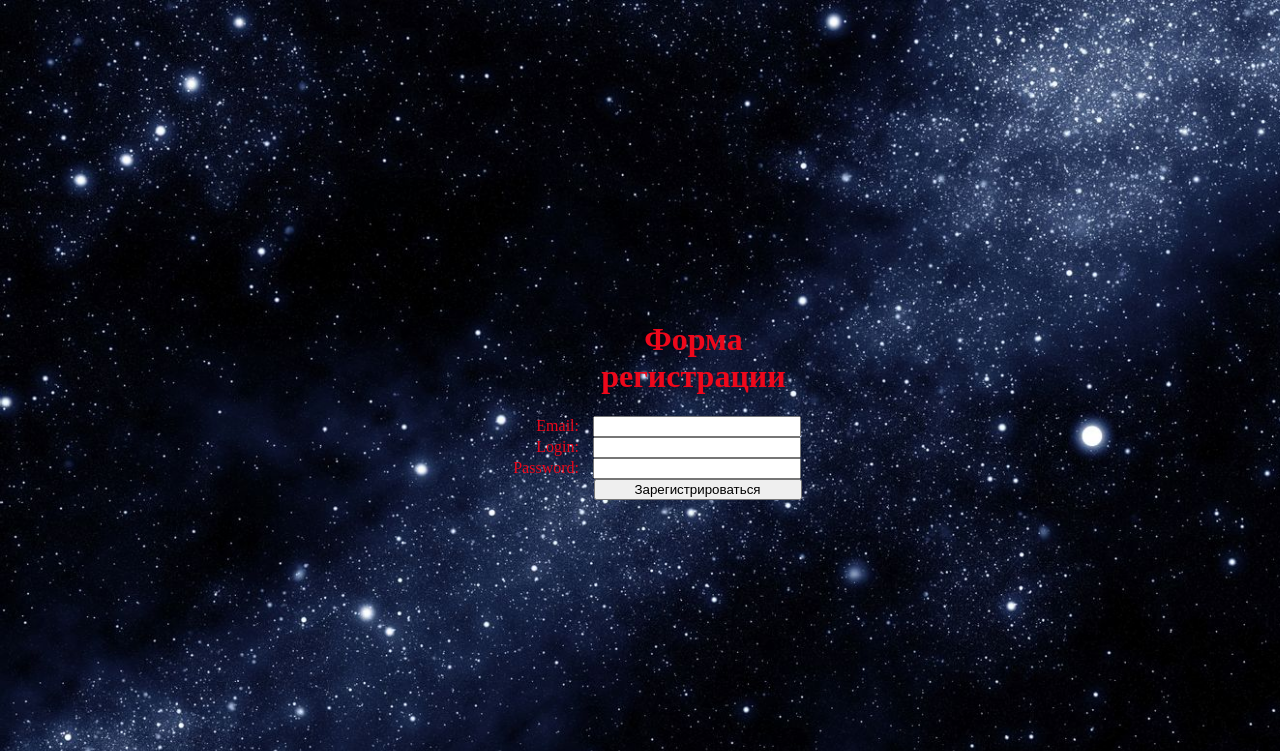
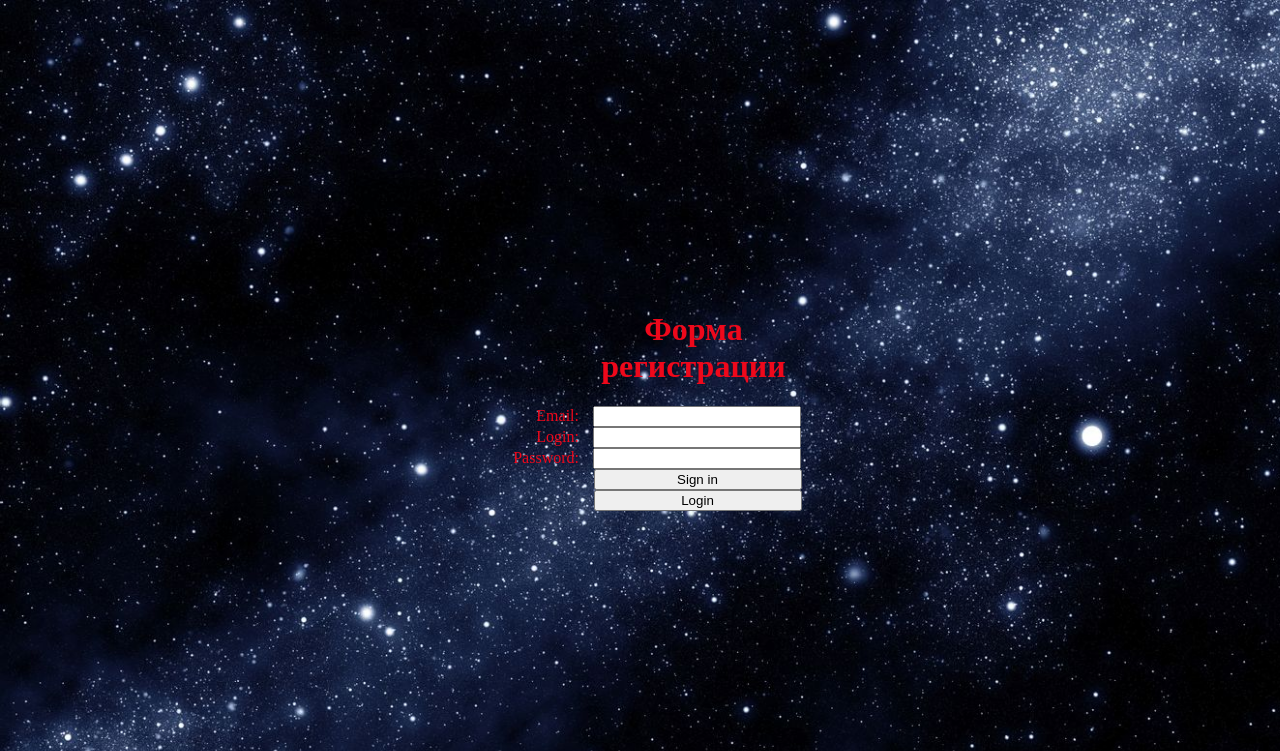
Before and after one commit to KozukovMike/profile, a FastAPI app: page / in a window 1280 px wide. Shown: the top 751 px of the page. Run offline with FastAPI, Linux system fonts and the light colour scheme; parts of the project's set-up code (start-up, migrations or seed data) failed here and were passed over.

Commit message:
"made a login and sign in logic"

```diff
--- a/src/main.py
+++ b/src/main.py
@@ -38,8 +38,8 @@ app.include_router(router_application)
 current_user = fastapi_users.current_user()
 
 
-@app.post("/protected-route")
-async def protected_route(username: str = Form(...), email: str = Form(...), password: str = Form(...)):
+@app.post("/sign_in")
+async def sign_in(username: str = Form(...), email: str = Form(...), password: str = Form(...)):
     data = {
         "email": "string111",
         "password": "string111",
@@ -51,6 +51,22 @@ async def protected_route(username: str = Form(...), email: str = Form(...), pas
         response_data = response.json()
 
     return {"message": "Пользователь успешно зарегистрирован", "response": response_data}
+
+
+@app.post("/login")
+async def login(username: str = Form(...), email: str = Form(...), password: str = Form(...)):
+    data = {
+        "password": "18",
+        "username": "17",
+    }
+    async with httpx.AsyncClient() as client:
+        response = await client.post(
+            'http://127.0.0.1:8000/auth/jwt/login',
+            json=data
+        )
+        response_data = response.json()
+
+    return {"message": "Пользователь успешно вошел", "response": response_data}
 
 
 @app.get("/hello/{name}")
--- a/static/templates/check.html
+++ b/static/templates/check.html
@@ -7,7 +7,7 @@
 <body>
     <div class="container">
         <h1 class="form_name">Форма регистрации</h1>
-        <form action="/protected-route" method="post">
+        <form method="post">
             <div class="form-group">
                 <label for="email" class="form-label">Email:</label>
                 <input type="email" class="form-control" id="email" name="email" required>
@@ -20,7 +20,8 @@
                 <label for="password" class="form-label">Password:</label>
                 <input type="password" class="form-control" id="password" name="password" required>
             </div>
-            <button type="submit" class="btn btn-primary">Зарегистрироваться</button>
+            <button type="submit" formaction="/sign_in" class="btn btn-primary">Sign in</button>
+            <button type="submit" formaction="/login" class="btn btn-secondary">Login</button>
         </form>
     </div>
 </body>
```
